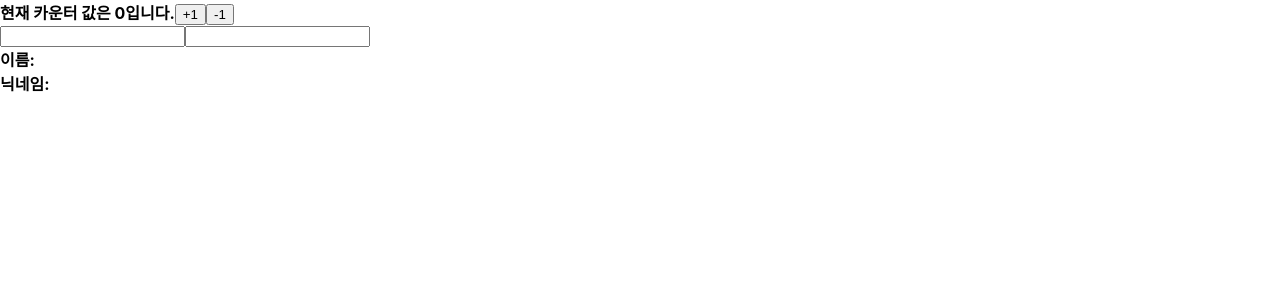
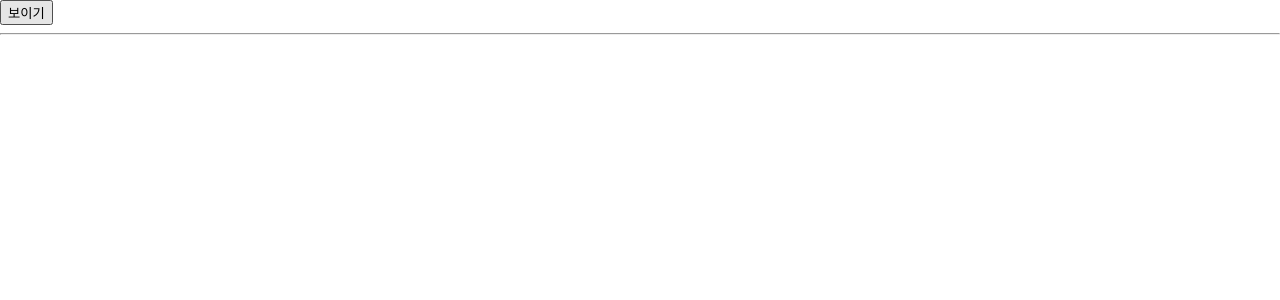
Before and after one commit to HiJiho/hooks-tutorial, a React (Create React App) app: page / in a window 1280 px wide. Shown: the top 300 px of the page. Built offline with nearby package versions, Linux system fonts and the light colour scheme.

Commit message:
뒷정리하기(cleanup 함수)

```diff
--- a/src/App.js
+++ b/src/App.js
@@ -1,11 +1,20 @@
-import Counter from "./Counter";
+import { useState } from "react";
 import Info from "./Info";
 
 const App = () => {
+	const [visible, setVisible] = useState(false);
+
 	return (
 		<div>
-			<Counter />
-			<Info />
+			<button
+				onClick={() => {
+					setVisible(!visible);
+				}}
+			>
+				{visible ? "숨기기" : "보이기"}
+			</button>
+			<hr />
+			{visible && <Info />}
 		</div>
 	);
 };
--- a/src/Info.js
+++ b/src/Info.js
@@ -5,7 +5,12 @@
 	const [nickname, setNickname] = useState("");
 
 	useEffect(() => {
+		console.log("effect");
 		console.log(name);
+		return () => {
+			console.log("cleanup");
+			console.log(name);
+		};
 	}, [name]);
 
 	const onChangeName = (e) => {
```
